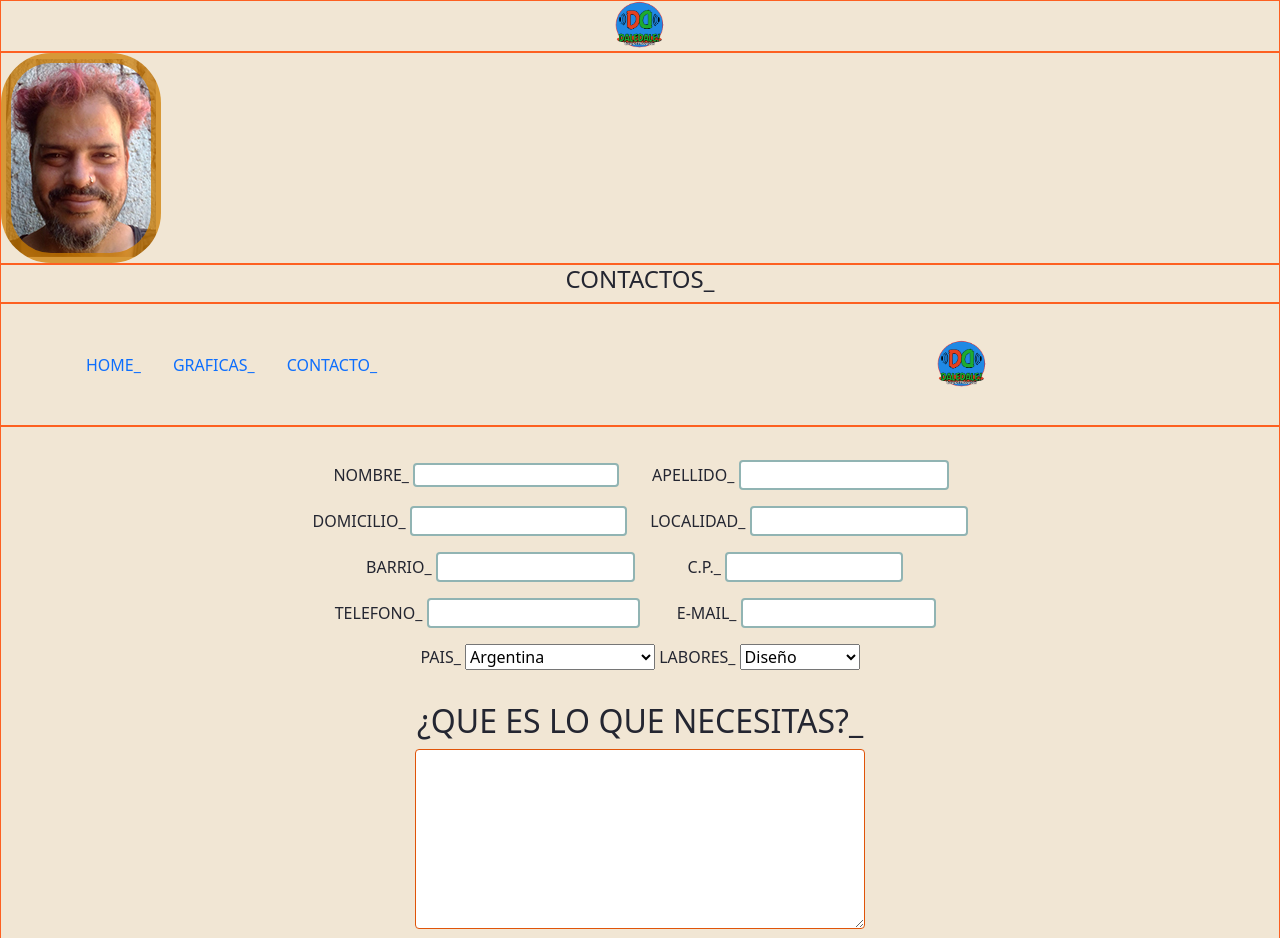
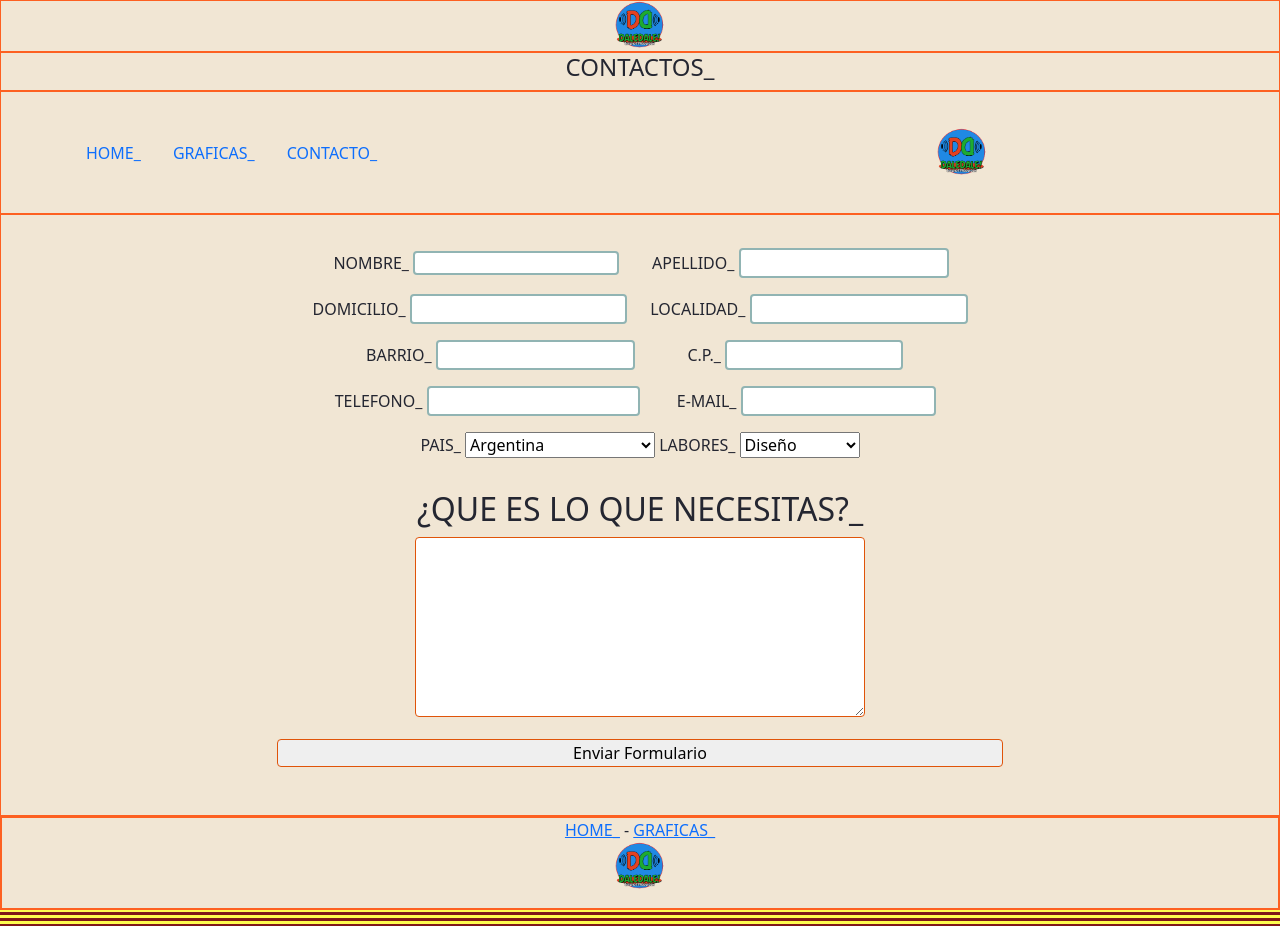
Before and after one commit to Ciroce/CV, a plain HTML site: page contacto.html in a window 1280 px wide. Shown: the top 938 px of the page. Drawn offline with nearby package versions, Linux system fonts and the light colour scheme.

Commit message:
Update contacto.html

```diff
--- a/contacto.html
+++ b/contacto.html
@@ -29,7 +29,6 @@
 <fieldset>
     <CENTER>
         <img src="imagenes\LOGO02.GIF" alt="solaso"></fieldset>
-        <fieldset><div id="bannerimage"></div></fieldset>
     </CENTER>
 <body>
     <body background="imagenes/fnd1.gif">
```
